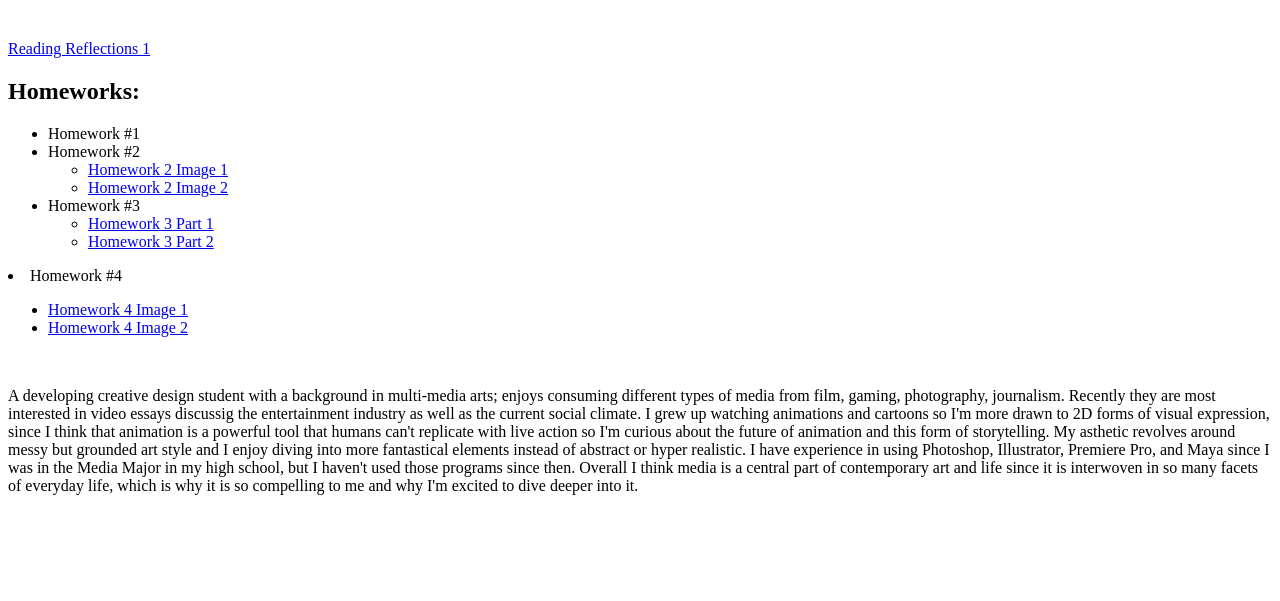
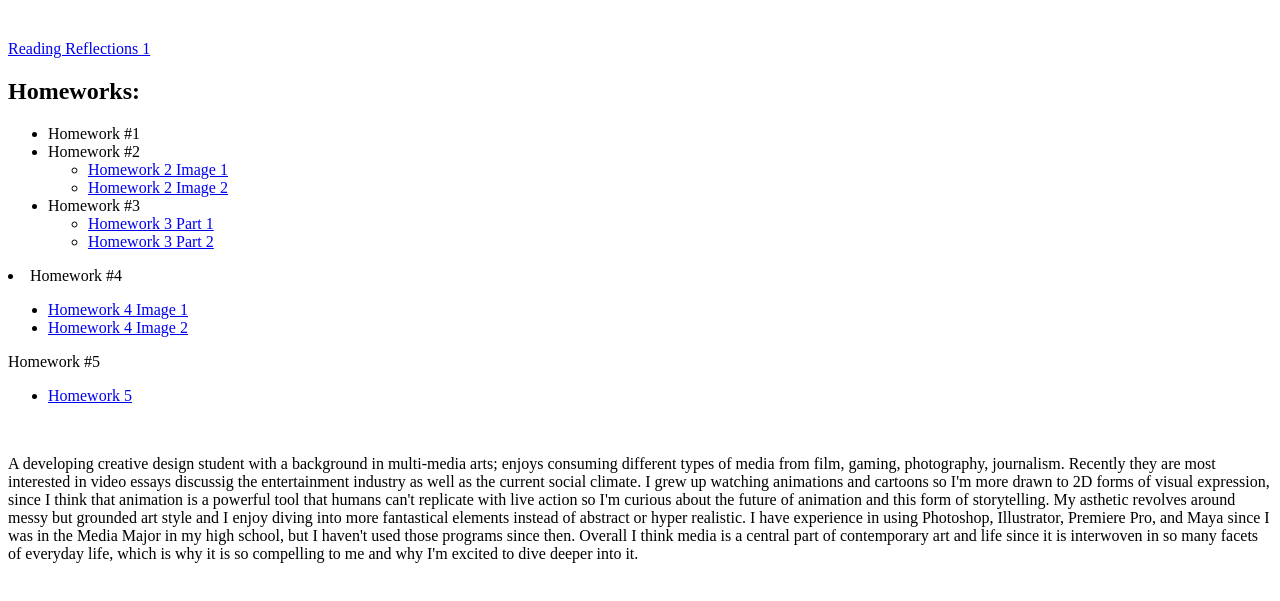
Before and after one commit to Alan-MEDPL/MEDPL150, a plain HTML site: page index.html in a window 1280 px wide. Shown: the part 79-680 px from the top of the page. Drawn offline with Linux system fonts and the light colour scheme.

Commit message:
Update index.html

```diff
--- a/index.html
+++ b/index.html
@@ -60,6 +60,15 @@
 
         </ul>
 
+       Homework #5
+
+        <ul>
+
+          <li><a href="hw5image.html">Homework 5 </a></li>
+
+
+        </ul>
+
       </li>
 
     <br>
```
